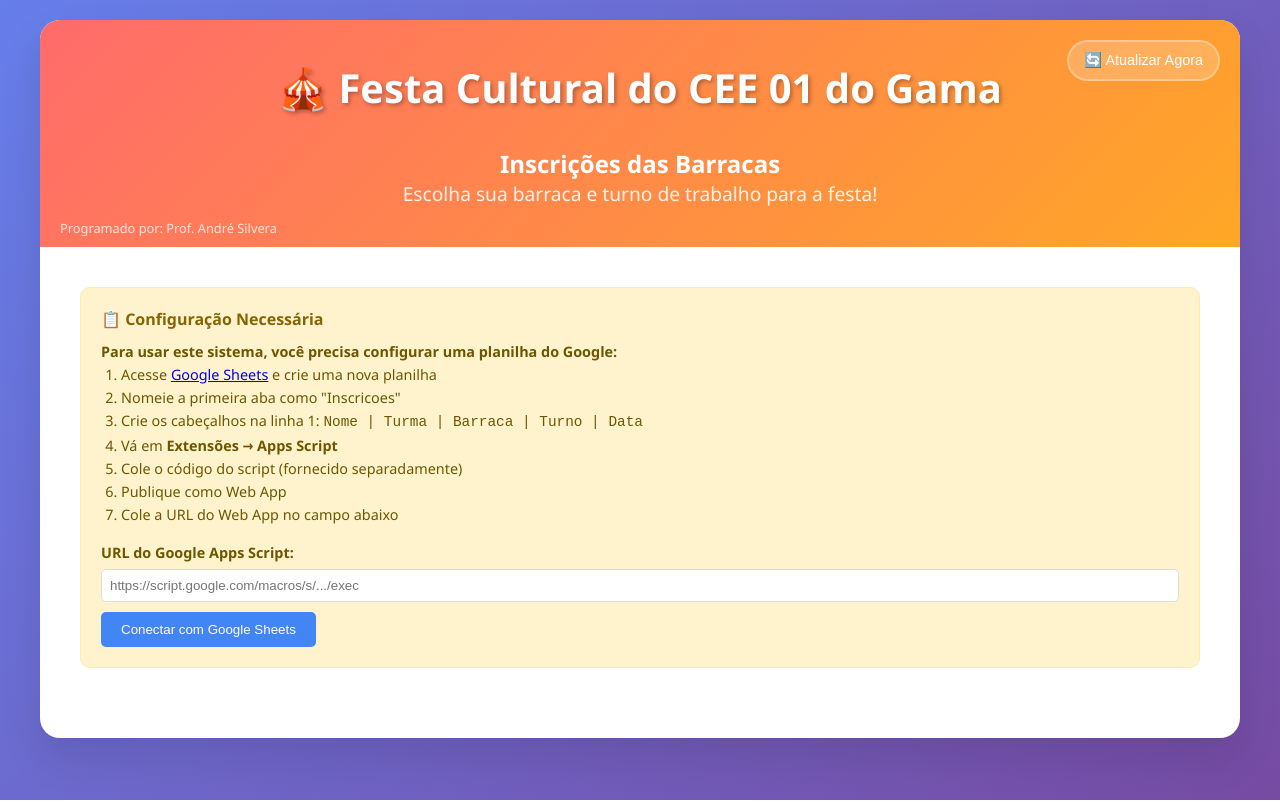
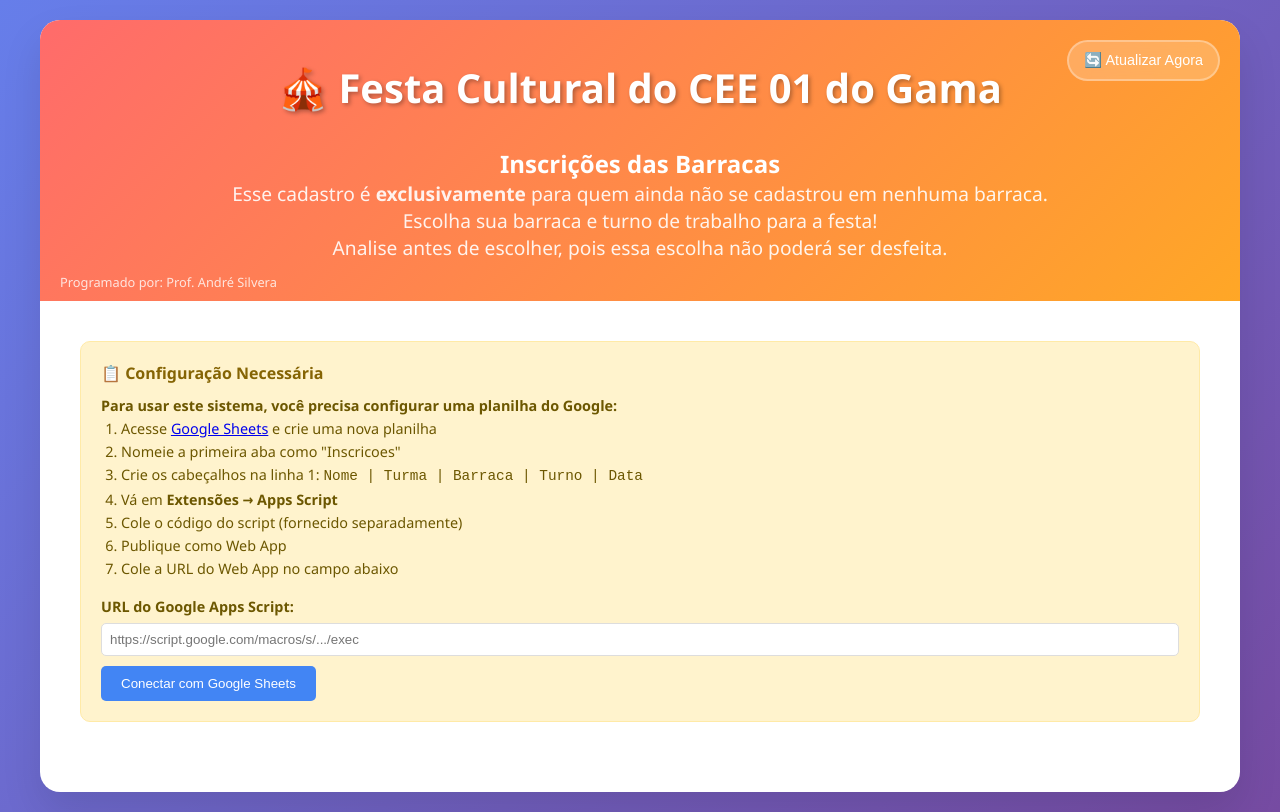
Before and after one commit to liedcee/v2barracascee2025, a plain HTML site: page index.html in a window 1280 px wide. Drawn offline with Linux system fonts and the light colour scheme; no server answers.

Commit message:
Update index.html

```diff
--- a/index.html
+++ b/index.html
@@ -378,7 +378,9 @@
             </button>
             <h1>🎪 Festa Cultural do CEE 01 do Gama</h1><br>
             <h2>Inscrições das Barracas</h2>
+            <p>Esse cadastro é <b>exclusivamente</b> para quem ainda não se cadastrou em nenhuma barraca.</p>
             <p>Escolha sua barraca e turno de trabalho para a festa!</p>
+            <p>Analise antes de escolher, pois essa escolha não poderá ser desfeita.</p>
             <div class="footer-info">
                 <div class="programmed-by">
                     Programado por: Prof. André Silvera
```
